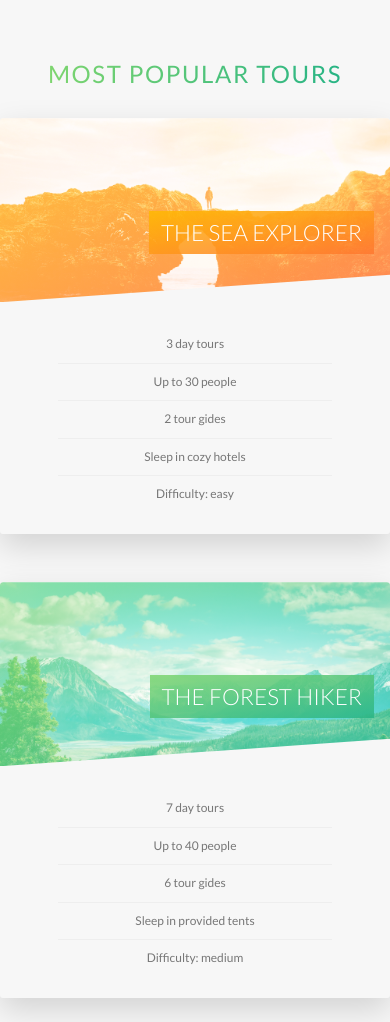
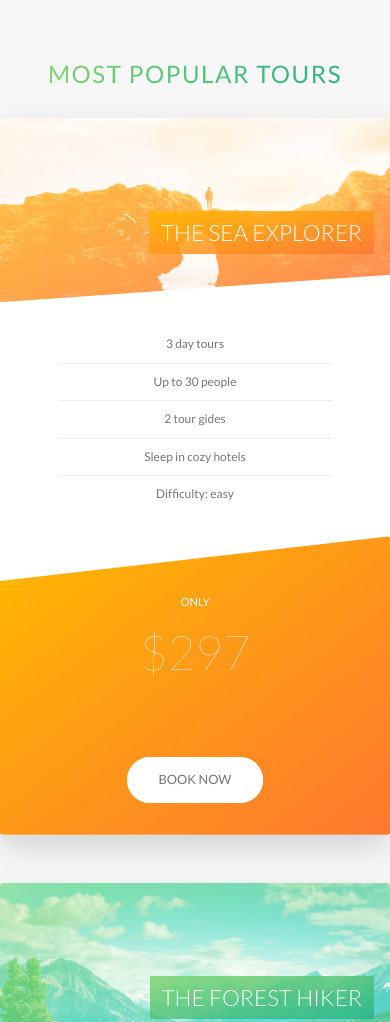
Before and after one commit to Yehorchik/Tours, a website: page index.html in a window 390 px wide. Shown: the part 2483-3505 px from the top of the page. Drawn offline with Linux system fonts and the light colour scheme.

Commit message:
Complete responsiveness of my website

```diff
--- a/sass/abstracts/_mixins.scss
+++ b/sass/abstracts/_mixins.scss
@@ -33,7 +33,7 @@
 // 1em = 16px;
 @mixin respond($breakpoint) {
     @if $breakpoint == phone {
-        @media (max-width: 37.5em) { @content }; // 60px
+        @media (max-width: 37.5em) { @content }; // 600px
     }
     @if $breakpoint == tab-port {
         @media (max-width: 56.25em) { @content }; // 900px
--- a/sass/components/_card.scss
+++ b/sass/components/_card.scss
@@ -143,4 +143,52 @@
         font-size: 6rem;
         font-weight: 100;
     }
+
+
+
+
+    @include respond(tab-port){
+        height: auto;
+        border-radius: 3px;
+        background-color: $color-white;
+         box-shadow: 0 1.5rem 4rem rgba($color-black, .15);
+
+        &__side{
+            height: auto;
+            position: relative;
+            box-shadow: none;
+
+            &--back{
+                transform: rotateY(0);
+                clip-path: polygon(0% 15%, 100% 0% , 100% 100%, 0% 100%)
+            }
+        }
+
+
+        &:hover &__side--front{
+            transform: rotateY(0);
+        }
+
+        .card-details{
+            padding: 1rem 3rem;
+        }
+        //BACK SIDE STYLING
+        &__cta{
+            position: relative;
+            top: 0;
+            left: 0;
+            transform: translate(0);
+            width: 100%;
+            padding: 7rem 4rem 4rem 4rem;
+
+            &__price-box{
+                margin-bottom: 3rem;
+            }
+
+
+            &__price-value{
+                font-size: 6rem;
+            }
+        }
+    }
 }
--- a/sass/components/_form.scss
+++ b/sass/components/_form.scss
@@ -14,6 +14,10 @@
         width: 90%;
         display: block;
         transition: all .3s;
+
+        @include respond(tab-port){
+            width: 100%;
+        }
 
         &:focus{
             outline: none;
@@ -48,6 +52,11 @@
     &__radio-group{
         width: 49%;
         display: inline-block;
+
+        @include respond(tab-port){
+            width: 100%;
+            margin-bottom: 2rem;
+        }
     }
 
     &__radio-input{
--- a/sass/components/_popup.scss
+++ b/sass/components/_popup.scss
@@ -32,6 +32,10 @@
             display: inline-block;
             transition: all .2s;
             line-height: 1;
+
+            @include respond(tab-port){
+               color: $color-white;
+            }
         }
 
         &:hover{
@@ -50,11 +54,20 @@
         opacity: 0;
         transform: translate(-50%, -50%), scale(.5);
         transition: all .4s .2s;
+
+        @include respond(tab-port){
+            width: 100%;
+        }
     }
 
     &__left{
         width: 33.3333333%;
        display: table-cell;
+
+        @include respond(tab-port){
+            width: 100%;
+            display: block;
+        }
     }
 
     &__right{
@@ -62,11 +75,22 @@
         display: table-cell;
         vertical-align: middle;
         padding: 3rem 5rem;
+
+        @include respond(tab-port){
+            width: 100%;
+            display: block;
+            padding: 1rem 2rem;
+        }
     }
 
     &__img{
         display: block;
         width: 100%;
+
+        @include respond(tab-port){
+            width: 49%;
+            display: inline-block;
+        }
     }
 
     &__text{
@@ -83,6 +107,13 @@
         -ms-hyphens: auto;
         -webkit-hyphens: auto;
         hyphens: auto;
+
+
+        @include respond(tab-port){
+            font-size: 1.4rem;
+            margin-bottom: 2rem;
+            column-gap: 1rem; //
+        }
     }
 
 }
--- a/sass/components/_story.scss
+++ b/sass/components/_story.scss
@@ -9,6 +9,16 @@
     font-size: $default-font-size;
     transform: skewX(-12deg);
 
+    @include respond(tab-port){
+        width: 100%;
+        padding: 4rem;
+        padding-left: 7rem;
+    }
+
+    @include respond(phone){
+        transform: skewX(0);
+    }
+
     &__shape{
        width: 15rem;
        height: 15rem;
@@ -19,6 +29,10 @@
        clip-path: circle(50% at 50% 50%);
        transform: translateX(-3rem) skewX(12deg);
        position: relative;
+
+       @include respond(phone){
+        transform: translateX(-3rem) skewX(0);
+       }
     }
 
     &__img{
@@ -30,6 +44,10 @@
 
     &__text{
         transform: skewX(12deg);
+
+        @include respond(phone){
+            transform: skewX(0);
+           }
     }
 
     &__caption{
--- a/sass/pages/_home.scss
+++ b/sass/pages/_home.scss
@@ -61,10 +61,26 @@
     background-size: 100%;
     border-radius: 3px;
     box-shadow: 0 1.5rem 4rem rgba($color-black, .2);
-    height: 50rem;
+
+    @include respond(tab-land){
+        background-image: linear-gradient(105deg,rgba($color-white, .9) 0%, rgba($color-white, .9) 65%,transparent 65%), url(../img/nat-10.jpg);
+        background-size: cover;
+    }
+
+    @include respond(tab-port){
+        background-image: linear-gradient(to right,rgba($color-white, .9) 0%, rgba($color-white, .9) 100%), url(../img/nat-10.jpg);
+    }
 
     &__form{
         width: 50%;
         padding: 6rem;
+
+        @include respond(tab-land){
+            width: 65%;
+        }
+
+        @include respond(tab-port){
+            width: 100%;
+        }
     }
 }
```
Also changed, not shown: css/style.css.
